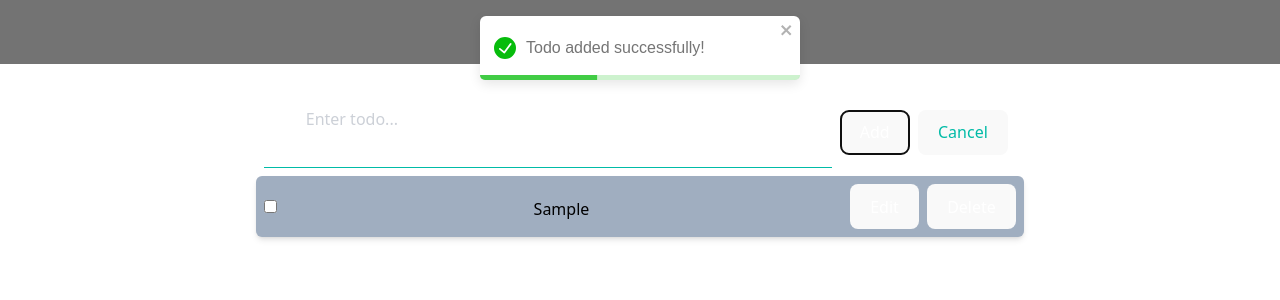
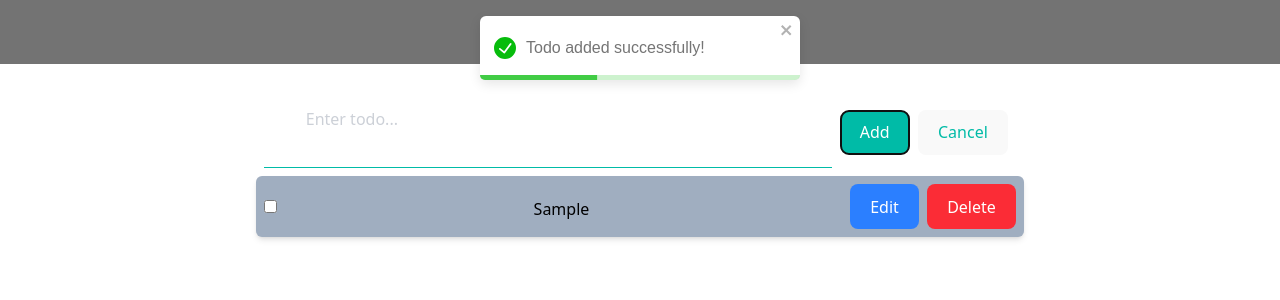
Before and after one commit to Ashish-Redhu/TodoApp, a React app: page / in a window 1280 px wide. Both pictures are taken after typing "Sample" into the empty fields and a click on the button "Add". Shown: the top 300 px of the page. Built offline with nearby package versions, Linux system fonts and the light colour scheme; the HTML template or start-up script is replaced by a standard one.

Commit message:
Buttons design updated

```diff
--- a/src/components/EachTodo/EachTodo.jsx
+++ b/src/components/EachTodo/EachTodo.jsx
@@ -38,8 +38,8 @@ function EachTodo({id, title, isEditing}) {
             <p className='text-sm  text-gray-700 font-bold'>Completed</p>
             :
             <div className='flex gap-2 ml-1'>
-            { isEditing ? "Editing" : <button className='px-3 py-1 bg-blue-500 text-white rounded-md hover:bg-blue-600' onClick={handleEditClick}>Edit</button>}
-            <button className='px-3 py-1 bg-red-500 text-white rounded-md hover:bg-red-600' onClick={handleDeleteClick}>Delete</button>
+            { isEditing ? "Editing" : <button className='px-3 py-1 !bg-blue-500 text-white rounded-md !hover:bg-blue-600' onClick={handleEditClick}>Edit</button>}
+            <button className='px-3 py-1 !bg-red-500 text-white rounded-md !hover:bg-red-600' onClick={handleDeleteClick}>Delete</button>
           </div>
 
            }
--- a/src/components/TodoInput/TodoInput.jsx
+++ b/src/components/TodoInput/TodoInput.jsx
@@ -79,13 +79,13 @@ function TodoInput() {
             {
               gisEditing ?
               <>
-                <button className="flex-shrink-0 bg-teal-500 hover:bg-teal-700 border-teal-500 hover:border-teal-700 text-sm border-4 text-white py-1 px-2 rounded" type='Submit'>Edit</button>
-                <button className="flex-shrink-0 border-transparent border-4 text-teal-500 hover:text-teal-800 text-sm py-1 px-2 rounded" type="button" onClick={handleCancel}>Cancel</button>
+                <button className="flex-shrink-0 !bg-teal-500 !hover:bg-teal-700 !border-teal-500 !hover:border-teal-700 text-sm border-4 !text-white py-1 px-2 rounded" type='Submit'>Edit</button>
+                <button className="flex-shrink-0 border-transparent border-4 !text-teal-500 !hover:text-teal-800 text-sm py-1 px-2 rounded" type="button" onClick={handleCancel}>Cancel</button>
               </>
               :
               <>
-                <button className="flex-shrink-0 bg-teal-500 hover:bg-teal-700 border-teal-500 hover:border-teal-700 text-sm border-4 text-white py-1 px-2 rounded" type='Submit'>Add</button>
-                <button className="flex-shrink-0 border-transparent border-4 text-teal-500 hover:text-teal-800 text-sm py-1 px-2 rounded" type="button" onClick={handleCancel}>Cancel</button>
+                <button className="flex-shrink-0 !bg-teal-500 !hover:bg-teal-700 !border-teal-500 !hover:border-teal-700 text-sm border-4 !text-white py-1 px-2 rounded" type='Submit'>Add</button>
+                <button className="flex-shrink-0 border-transparent border-4 !text-teal-500 !hover:text-teal-800 text-sm py-1 px-2 rounded" type="button" onClick={handleCancel}>Cancel</button>
               </>
               }
             </div>
```
